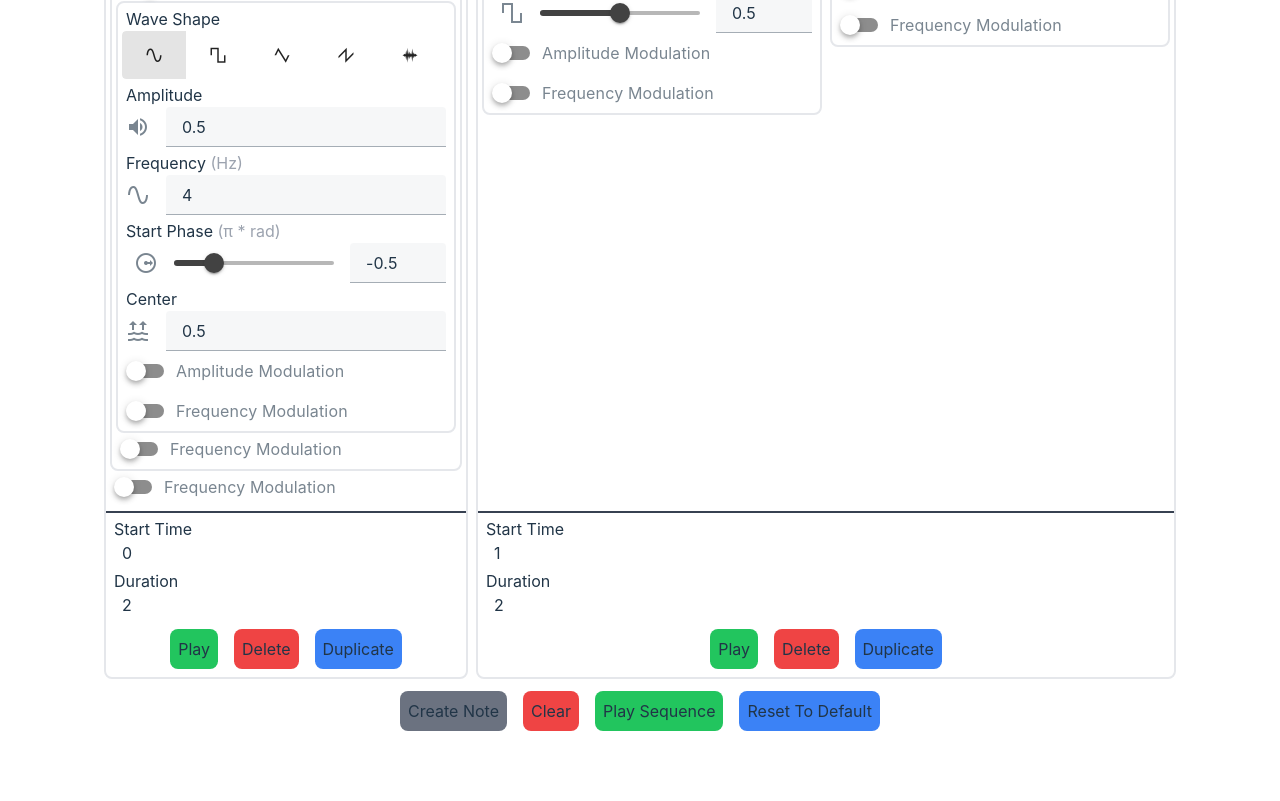
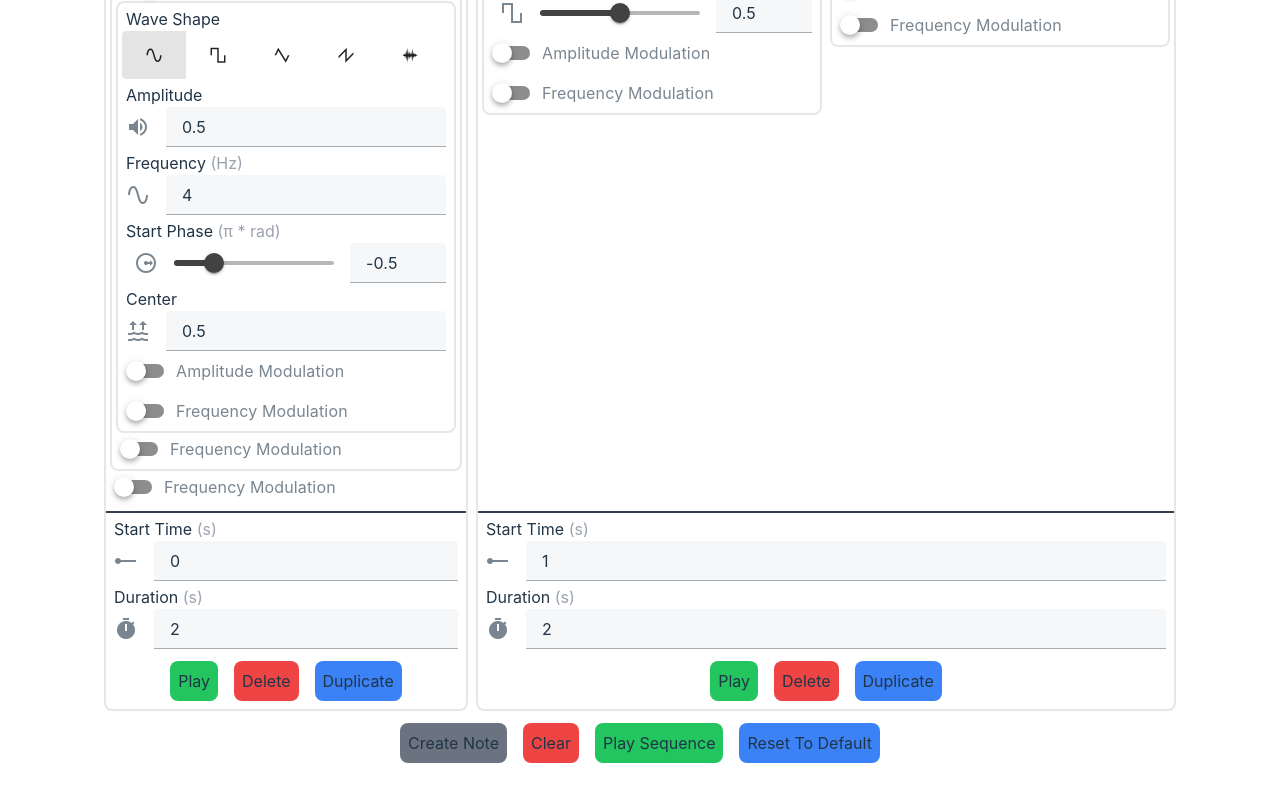
Before and after one commit to Oriery/cos_7, a Vue app: page / in a window 1280 px wide. Shown: the part 863-1664 px from the top of the page. Before the commit the page ends 1634 px from the top, so only its background shows below. Built offline with nearby package versions, Linux system fonts and the light colour scheme.

Commit message:
add nice inputs to notes (only waves had them)

```diff
--- a/src/components/Note.vue
+++ b/src/components/Note.vue
@@ -10,14 +10,24 @@
           :key="prop"
           class="flex flex-col m-1 mx-2"
         >
-          <label :for="prop + note.id" class="grow text-start">{{ namesOfPropsOfNote[prop] }}</label>
-          <input
-            :id="prop + note.id"
+          <label :for="prop + note.id" class="grow text-start">
+            {{ propsOfNote[prop].name }}
+              <span
+            v-if="propsOfNote[prop].unit"
+            class="text-gray-400"
+          >
+            ({{ propsOfNote[prop].unit }})
+          </span>
+          </label>
+          <v-text-field
             :value="note[prop]"
             @input="note[prop] = Number(($event?.target as HTMLInputElement)?.value || 0)"
+            hide-details
+            single-line
+            density="compact"
             type="number"
-            class="px-2"
-          >
+            :prepend-icon="propsOfNote[prop].icon"
+          ></v-text-field>
         </div>
       </div>
       <div>
@@ -55,9 +65,21 @@ defineProps<{
 
 defineEmits(['delete-note', 'duplicate-note'])
 
-const namesOfPropsOfNote : {[key : string]: string} = {
-  'startTime': 'Start Time',
-  'duration': 'Duration',
+const propsOfNote : {[key : string]: {
+  name: string,
+  icon?: string,
+  unit?: string,
+}} = {
+  startTime: {
+    name: 'Start Time',
+    icon: 'mdi-ray-start',
+    unit: 's',
+  },
+  duration: {
+    name: 'Duration',
+    icon: 'mdi-timer',
+    unit: 's',
+  },
 }
 
 </script>
```
